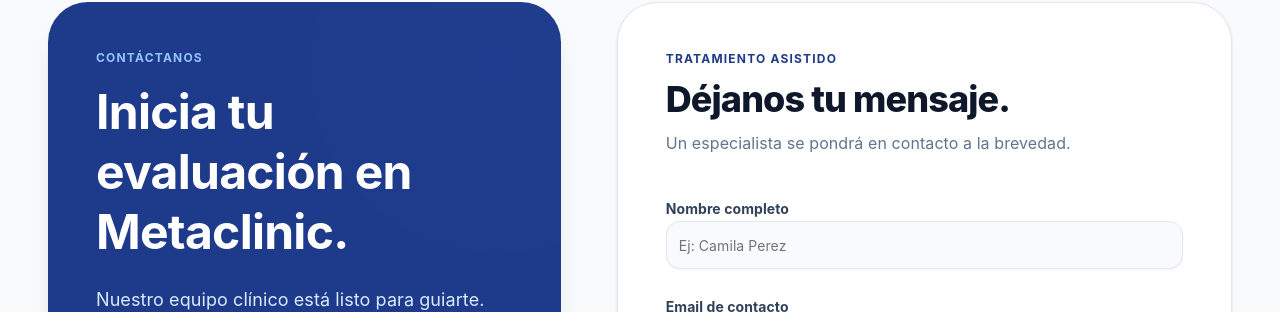
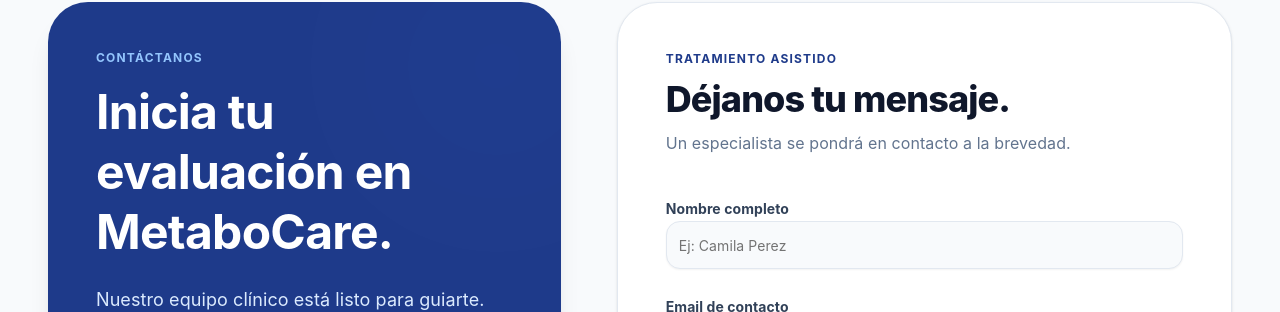
Before and after one commit to NativeCodeDeveloper/metaClinic-front, a Next.js app: page /contacto in a window 1280 px wide. Shown: the part 190-502 px from the top of the page. Built offline with nearby package versions, Linux system fonts and the light colour scheme; no server answers.

Commit message:
afinaciones

```diff
--- a/src/app/(public)/contacto/page.jsx
+++ b/src/app/(public)/contacto/page.jsx
@@ -90,7 +90,7 @@ export default function ContactoPage() {
               Contáctanos
             </p>
             <h1 className="mt-4 text-4xl font-bold leading-tight sm:text-5xl">
-              Inicia tu evaluación en Metaclinic.
+              Inicia tu evaluación en MetaboCare.
             </h1>
             <p className="mt-6 max-w-xl text-indigo-100 text-lg">
               Nuestro equipo clínico está listo para guiarte. Indica tus datos para agendar o realizar consultas.
```
Also changed, not shown: src/app/apple-icon.png (deleted), src/app/icon.png (deleted).
